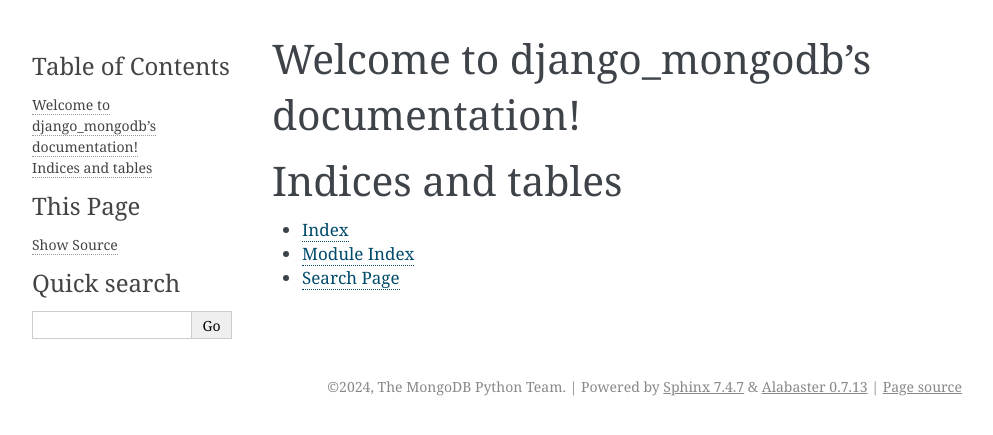
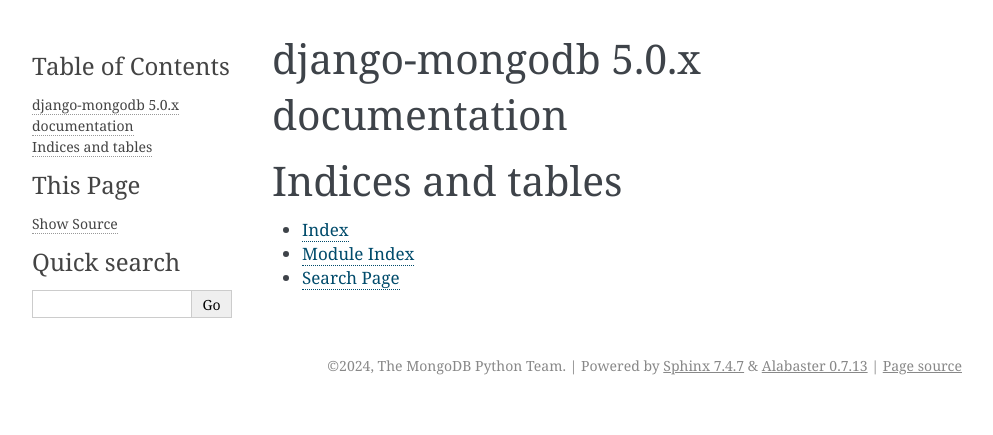
Before and after one commit to mongodb-labs/django-mongodb, a Sphinx documentation site: the page built from docs/source/index.rst, in a window 1280 px wide. Shown: the top 435 px of the page, without its empty margins (148-1141 px from the left). Built offline with Sphinx 7.4.7, drawn with Linux system fonts in a browser that asks for light colours; part of the change alters nothing that is shown.

```diff
--- a/docs/source/conf.py
+++ b/docs/source/conf.py
@@ -17,11 +17,25 @@ release = _version("django_mongodb")
 # -- General configuration ---------------------------------------------------
 # https://www.sphinx-doc.org/en/master/usage/configuration.html#general-configuration
 
-extensions = []
+# If true, the current module name will be prepended to all description
+# unit titles (such as .. function::).
+add_module_names = False
+
+extensions = [
+    "sphinx.ext.intersphinx",
+]
 
 # templates_path = ["_templates"]
 exclude_patterns = []
 
+intersphinx_mapping = {
+    "django": (
+        "https://docs.djangoproject.com/en/5.0/",
+        "http://docs.djangoproject.com/en/5.0/_objects/",
+    ),
+    "pymongo": ("https://pymongo.readthedocs.io/en/stable/", None),
+    "python": ("https://docs.python.org/3/", None),
+}
 
 # -- Options for HTML output -------------------------------------------------
 # https://www.sphinx-doc.org/en/master/usage/configuration.html#options-for-html-output
--- a/docs/source/index.rst
+++ b/docs/source/index.rst
@@ -1,13 +1,8 @@
-.. django_mongodb documentation master file, created by
-   sphinx-quickstart on Mon Apr 15 12:38:26 2024.
-   You can adapt this file completely to your liking, but it should at least
-   contain the root ``toctree`` directive.
-
-Welcome to django_mongodb's documentation!
-==========================================
+django-mongodb 5.0.x documentation
+==================================
 
 .. toctree::
-   :maxdepth: 2
+   :maxdepth: 1
    :caption: Contents:
 
 
```
